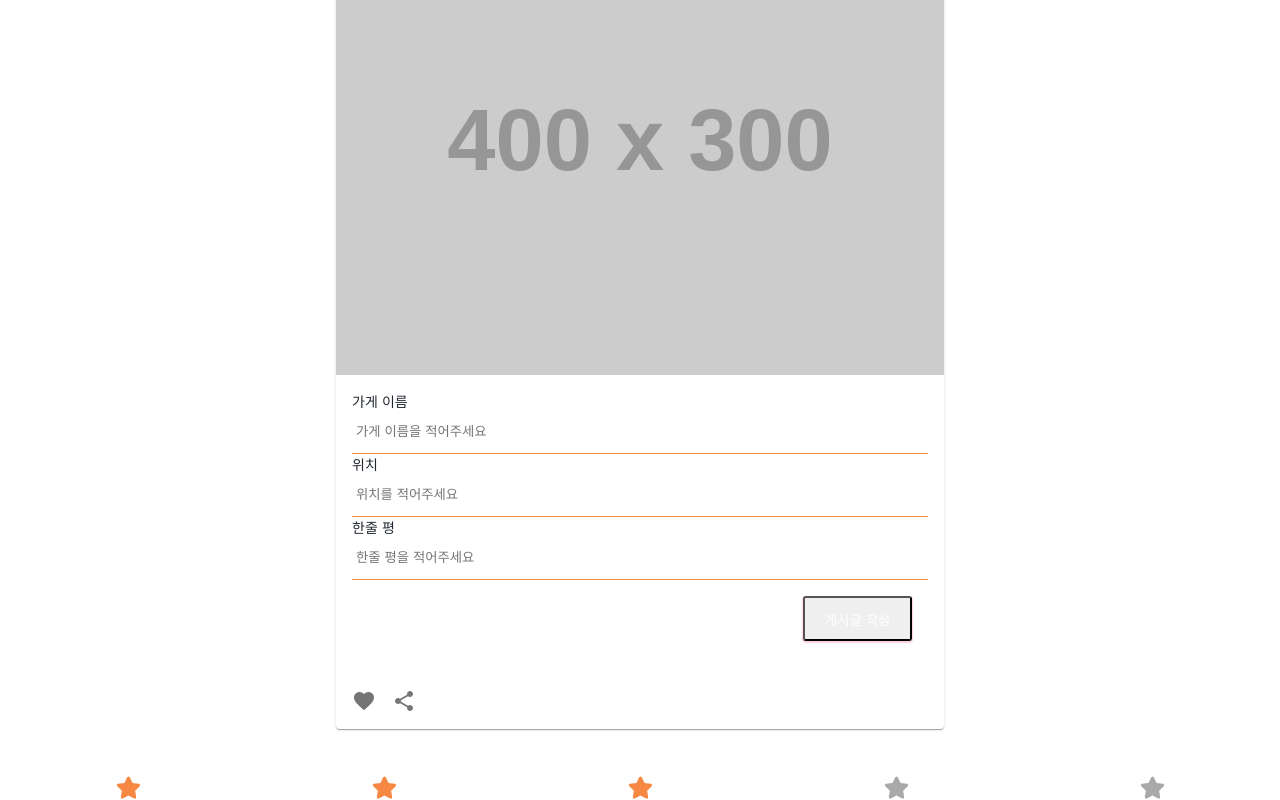
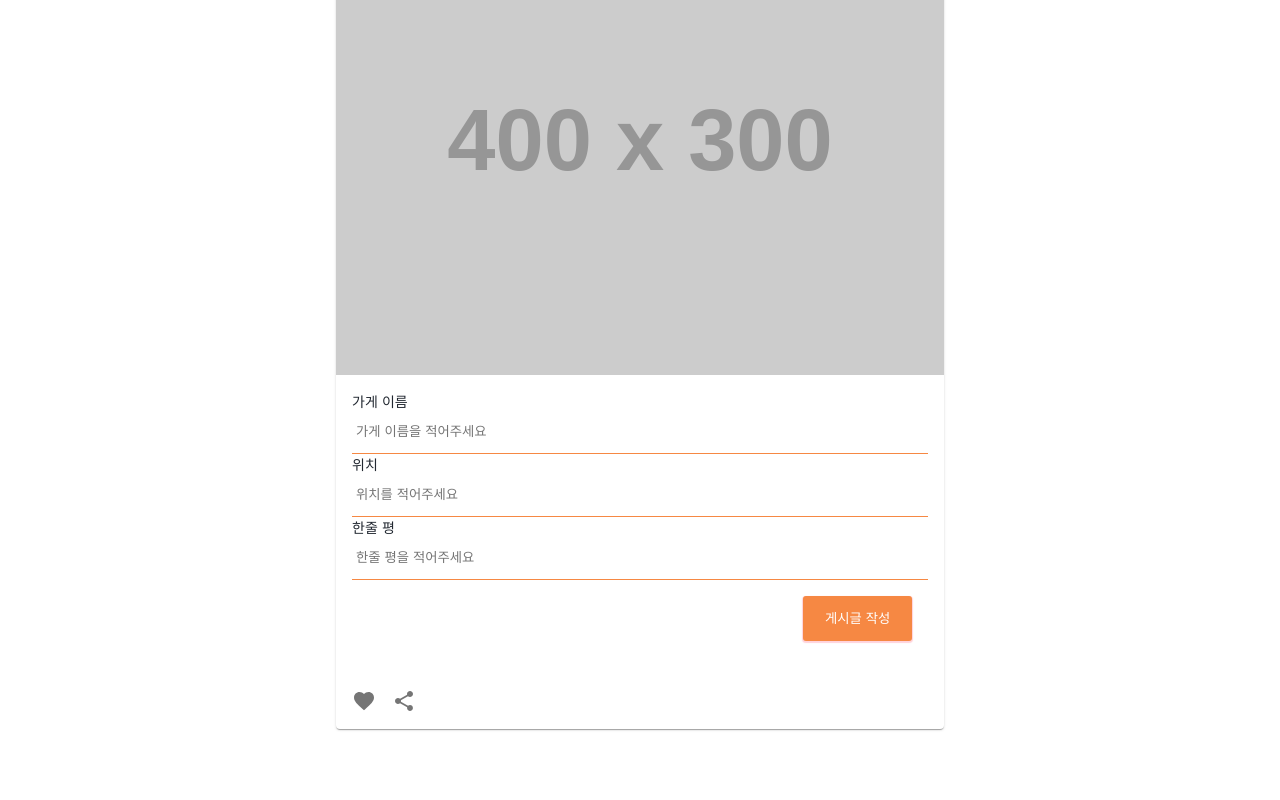
Before and after one commit to zinny22/restaurant_board_FE, a React (Create React App) app: page /addpost in a window 1280 px wide. Shown: the part 299-1099 px from the top of the page. After the commit the page ends 1074 px from the top, so only its background shows below. Built offline with nearby package versions, Linux system fonts and the light colour scheme; a web font is replaced by a local one.

Commit message:
평점ok

```diff
--- a/src/components/Post.js
+++ b/src/components/Post.js
@@ -5,15 +5,15 @@ import { actionCreators as postActions } from "../redux/modules/post";
 import { history } from "../redux/configureStore";
 import moment from "moment"
 import styled from "styled-components";
-
+import StarMain from "./StarMain";
 const Post =(props)=>{
     const dispatch = useDispatch();
     const user_nick = props.user_nick
     const title = props.title
     const image_url =props.image_url
     const createDate = moment(props.createDate).format('YYYY/MM/DD - HH:mm:ss')
-
-
+    const score = props.score
+    console.log(score)
     return(
         <React.Fragment>
             <Cards>
@@ -27,6 +27,9 @@ const Post =(props)=>{
                         <Text color ="gray">{createDate}</Text>
                     </Nick>
                     <Text center size="150%">📍{title}</Text>
+                    <Grid is_end>
+                    <StarMain score={score}/>
+                    </Grid>
                 </TextWrap>
                 <div style={{borderRadius:"10px",overflow:"hidden"}}
                 onClick ={()=>{history.push(`/getpost/${props.post_id}`)}}>
--- a/src/components/StarMain.js
+++ b/src/components/StarMain.js
@@ -11,9 +11,8 @@ const colors = {
 const StarMain = (props) => {
     const stars = Array(5).fill(0)
     // 0으로된 배열 5개
+    return (
 
-    return (
-        <Box>
             <ItemStyle>
                 <div style={styles.stars}>
                     {stars.map((_, index) => {
@@ -30,14 +29,9 @@ const StarMain = (props) => {
                     })}
                 </div>
             </ItemStyle>
-        </Box>
+
     );
 };
-
-StarMain.defaultProps = {
-    score: 3
-}
-
 const styles = {
     stars: {
         display: "flex",
@@ -46,12 +40,8 @@ const styles = {
     }
 }
 
-const Box = styled.div`
-    margin: auto;
-    `;
-
 const ItemStyle = styled.div`
-    width: 100%;
+    width: 20%;
     `;
 
 
--- a/src/elements/Button.js
+++ b/src/elements/Button.js
@@ -37,12 +37,9 @@ const MyButton = styled.button`
   width: ${(props) => props.width};
   padding: ${(props)=>(props.padding)};
   ${(props) => (props.margin ? `margin: ${props.margin};` : "")}
-<<<<<<< HEAD
   background-color: #f68843;
-=======
-  /* background: linear-gradient(45deg, #F9D893 30%, #F6BB43 90%); */
-  background-color: #ff9800;
->>>>>>> 5422d70eb325024b18431a057c2fcdb7a2159fd3
+  // background: linear-gradient(45deg, #F9D893 30%, #F6BB43 90%);
+  // background-color: #ff9800;
   border: 0;
   border-radius: 3px;
   box-shadow: 0 1px 1px 1px rgba(255, 105, 135, 0.3);
--- a/src/pages/PostWrite.js
+++ b/src/pages/PostWrite.js
@@ -6,7 +6,7 @@ import styled from "styled-components";
 import Upload from "../shared/Upload";
 import { history } from "../redux/configureStore";
 import RecipeReviewCard from "../components/PostWriteD"
-import StarMain from "../components/StarMain";
+
 
 const PostWrite = (props) => {
     const dispatch = useDispatch();
@@ -14,7 +14,6 @@ const PostWrite = (props) => {
     const [title, setTitle] = useState("");
     const [location, setLocation] = useState("");
     const [comment, setComment] = useState("");
-
     const addPost = () => {
         dispatch(postActions.addPostFB(title, location, comment, preview));
     };
@@ -24,7 +23,6 @@ const PostWrite = (props) => {
             <Grid width="50%" margin="30px auto" padding="16px">
             <RecipeReviewCard/>
             </Grid>
-            <StarMain/>
         </React.Fragment>
     );
 }
--- a/src/redux/modules/post.js
+++ b/src/redux/modules/post.js
@@ -65,9 +65,12 @@ const getPostFB = () => {
                         post_id: v._id,
                         image_url: v.image_url,
                         comment: v.comment,
-                        location: v.location
+                        location: v.location,
+                        score: v.score,
                     }
+
                     post_list.push(list)
+
                 })
                 dispatch(getPost(post_list))
             })
```
